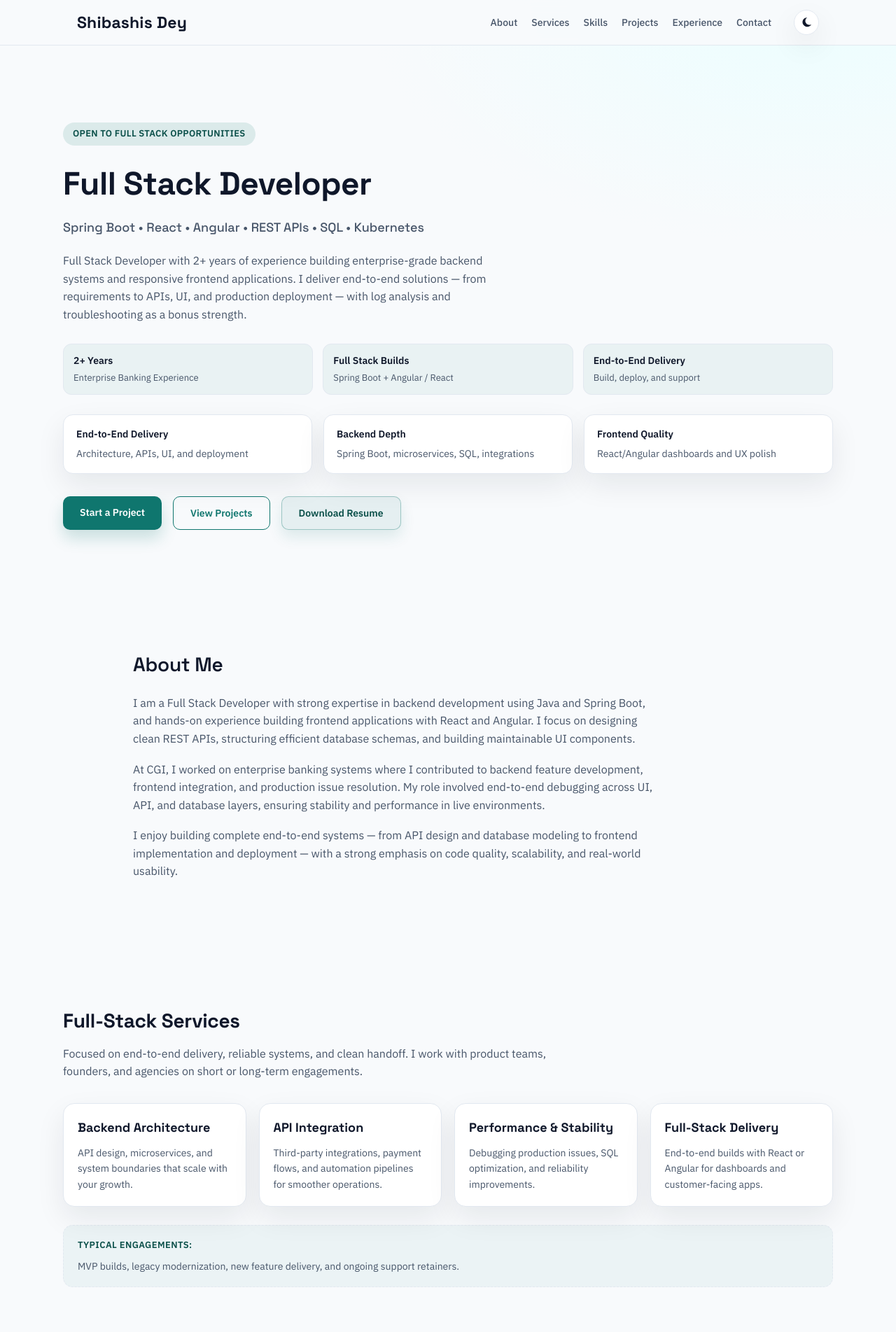
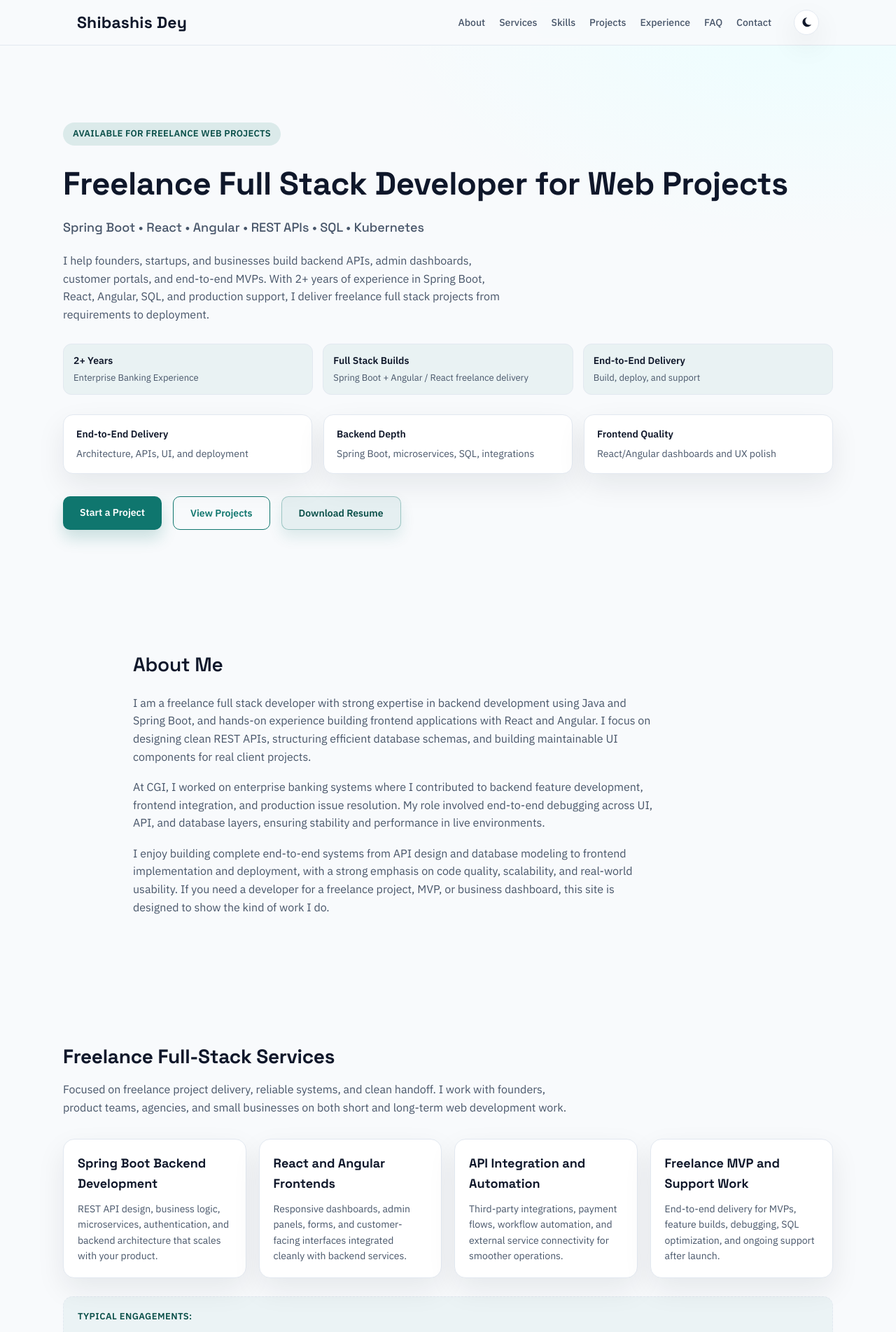
Before and after one commit to shibashisdey/shibashisdey.github.io, a React (Vite) app: page / in a window 1280 px wide. Shown: the top 1903 px of the page at 70% size. Built offline with nearby package versions, Linux system fonts and the light colour scheme.

Commit message:
search index-2

```diff
--- a/index.html
+++ b/index.html
@@ -3,14 +3,14 @@
   <head>
     <meta charset="UTF-8" />
     <meta name="viewport" content="width=device-width, initial-scale=1.0" />
-    <title>Shibashis Dey | Full Stack Developer</title>
+    <title>Freelance Full Stack Developer | Shibashis Dey</title>
     <meta
       name="description"
-      content="Portfolio of Shibashis Dey, a Full Stack Developer building enterprise web applications with Spring Boot, React, Angular, REST APIs, SQL, and Kubernetes."
+      content="Hire Shibashis Dey, a freelance full stack developer for Spring Boot, React, Angular, REST API, SQL, dashboard, MVP, and web application projects."
     />
     <meta
       name="keywords"
-      content="Shibashis Dey, Full Stack Developer, Spring Boot, React, Angular, REST API, SQL, Kubernetes, Java Portfolio"
+      content="freelance full stack developer, hire spring boot developer, react freelancer, angular developer freelance, REST API developer, SQL developer, Shibashis Dey"
     />
     <meta name="author" content="Shibashis Dey" />
     <meta name="robots" content="index, follow" />
@@ -18,10 +18,10 @@
 
     <meta property="og:type" content="website" />
     <meta property="og:site_name" content="Shibashis Dey Portfolio" />
-    <meta property="og:title" content="Shibashis Dey | Full Stack Developer" />
+    <meta property="og:title" content="Freelance Full Stack Developer | Shibashis Dey" />
     <meta
       property="og:description"
-      content="Full Stack Developer with experience in Spring Boot, React, Angular, SQL, and enterprise application delivery."
+      content="Freelance full stack developer available for Spring Boot, React, Angular, REST API, SQL, and end-to-end web application projects."
     />
     <meta property="og:url" content="https://shibashisdey.github.io/" />
     <meta
@@ -30,22 +30,51 @@
     />
 
     <meta name="twitter:card" content="summary_large_image" />
-    <meta name="twitter:title" content="Shibashis Dey | Full Stack Developer" />
+    <meta name="twitter:title" content="Freelance Full Stack Developer | Shibashis Dey" />
     <meta
       name="twitter:description"
-      content="Portfolio of Shibashis Dey featuring full stack work across Spring Boot, React, Angular, REST APIs, SQL, and Kubernetes."
+      content="Hire Shibashis Dey for freelance full stack development, backend APIs, dashboards, MVP builds, and production support."
     />
     <meta
       name="twitter:image"
       content="https://shibashisdey.github.io/og-preview.svg"
     />
 
-    <!-- Add the verification codes generated by Google Search Console and Bing Webmaster Tools here. -->
     <meta
       name="google-site-verification"
       content="DKpNAwezdSuXro451oG2roidbFJuOXWUzBMc8kp-7WI"
     />
     <!-- <meta name="msvalidate.01" content="PASTE_BING_CODE_HERE" /> -->
+    <script type="application/ld+json">
+      {
+        "@context": "https://schema.org",
+        "@type": "Person",
+        "name": "Shibashis Dey",
+        "url": "https://shibashisdey.github.io/",
+        "jobTitle": "Freelance Full Stack Developer",
+        "description": "Freelance full stack developer building Spring Boot, React, Angular, REST API, SQL, and enterprise web application projects.",
+        "address": {
+          "@type": "PostalAddress",
+          "addressLocality": "Bangalore",
+          "addressCountry": "India"
+        },
+        "email": "mailto:workshibashisdemo@gmail.com",
+        "knowsAbout": [
+          "Spring Boot",
+          "React",
+          "Angular",
+          "REST APIs",
+          "SQL",
+          "Java",
+          "Kubernetes",
+          "Full Stack Development"
+        ],
+        "sameAs": [
+          "https://github.com/shibashisdey",
+          "https://linkedin.com/in/shibashis-dey-151876213"
+        ]
+      }
+    </script>
   </head>
   <body>
     <div id="root"></div>
--- a/src/App.jsx
+++ b/src/App.jsx
@@ -6,8 +6,10 @@ import Services from "./components/Services";
 import Skills from "./components/Skills";
 import Projects from "./components/Projects";
 import Experience from "./components/Experience";
+import FAQ from "./components/FAQ";
 import Contact from "./components/Contact";
 import Footer from "./components/Footer";
+
 function App() {
   return (
     <>
@@ -18,9 +20,9 @@ function App() {
       <Skills />
       <Projects />
       <Experience />
+      <FAQ />
       <Contact />
       <Footer />
-
     </>
   );
 }
--- a/src/components/About.jsx
+++ b/src/components/About.jsx
@@ -8,23 +8,28 @@ const About = () => {
         <h2>About Me</h2>
 
         <p>
-          I am a Full Stack Developer with strong expertise in backend development
-          using Java and Spring Boot, and hands-on experience building frontend
-          applications with React and Angular. I focus on designing clean REST APIs,
-          structuring efficient database schemas, and building maintainable UI components.
+          I am a freelance full stack developer with strong expertise in backend
+          development using Java and Spring Boot, and hands-on experience
+          building frontend applications with React and Angular. I focus on
+          designing clean REST APIs, structuring efficient database schemas, and
+          building maintainable UI components for real client projects.
         </p>
 
         <p>
           At CGI, I worked on enterprise banking systems where I contributed to
-          backend feature development, frontend integration, and production issue
-          resolution. My role involved end-to-end debugging across UI, API, and
-          database layers, ensuring stability and performance in live environments.
+          backend feature development, frontend integration, and production
+          issue resolution. My role involved end-to-end debugging across UI,
+          API, and database layers, ensuring stability and performance in live
+          environments.
         </p>
 
         <p>
-          I enjoy building complete end-to-end systems — from API design and database
-          modeling to frontend implementation and deployment — with a strong emphasis
-          on code quality, scalability, and real-world usability.
+          I enjoy building complete end-to-end systems from API design and
+          database modeling to frontend implementation and deployment, with a
+          strong emphasis on code quality, scalability, and real-world
+          usability. If you need a developer for a freelance project, MVP, or
+          business dashboard, this site is designed to show the kind of work I
+          do.
         </p>
       </div>
     </section>
--- /dev/null
+++ b/src/components/FAQ.css
@@ -0,0 +1,53 @@
+.faq {
+  padding: 100px 0;
+}
+
+.faq-container {
+  width: min(1100px, calc(100% - 48px));
+  margin: 0 auto;
+}
+
+.faq-header {
+  max-width: 720px;
+  margin-bottom: 32px;
+}
+
+.faq-header h2 {
+  margin-bottom: 12px;
+}
+
+.faq-list {
+  display: grid;
+  gap: 18px;
+}
+
+.faq-item {
+  padding: 24px;
+  border-radius: 20px;
+  border: 1px solid rgba(128, 128, 128, 0.18);
+  background: rgba(255, 255, 255, 0.55);
+  backdrop-filter: blur(14px);
+}
+
+.faq-item h3 {
+  margin-bottom: 10px;
+}
+
+[data-theme="dark"] .faq-item {
+  background: rgba(15, 23, 42, 0.72);
+  border-color: rgba(148, 163, 184, 0.18);
+}
+
+@media (max-width: 640px) {
+  .faq {
+    padding: 76px 0;
+  }
+
+  .faq-container {
+    width: min(100% - 28px, 1100px);
+  }
+
+  .faq-item {
+    padding: 20px;
+  }
+}
--- /dev/null
+++ b/src/components/FAQ.jsx
@@ -0,0 +1,49 @@
+import React from "react";
+import "./FAQ.css";
+
+const FAQ = () => {
+  return (
+    <section id="faq" className="faq">
+      <div className="faq-container">
+        <div className="faq-header">
+          <h2>Freelance Project FAQ</h2>
+          <p>
+            Common questions from clients looking to hire a freelance full
+            stack developer for product, API, dashboard, or support work.
+          </p>
+        </div>
+
+        <div className="faq-list">
+          <article className="faq-item">
+            <h3>What freelance projects do you take on?</h3>
+            <p>
+              I work on business web applications, admin dashboards, MVPs,
+              booking systems, REST APIs, frontend integrations, and feature
+              delivery for existing products.
+            </p>
+          </article>
+
+          <article className="faq-item">
+            <h3>What technology stack do you use?</h3>
+            <p>
+              My strongest stack is Java, Spring Boot, React, Angular, SQL, and
+              API integration work. I also support deployment and production
+              debugging when needed.
+            </p>
+          </article>
+
+          <article className="faq-item">
+            <h3>Do you work remotely with clients?</h3>
+            <p>
+              Yes. I am available for remote freelance projects and can work
+              with startups, agencies, and businesses across different time
+              zones depending on scope.
+            </p>
+          </article>
+        </div>
+      </div>
+    </section>
+  );
+};
+
+export default FAQ;
--- a/src/components/Hero.jsx
+++ b/src/components/Hero.jsx
@@ -5,18 +5,18 @@ const Hero = () => {
   return (
     <section className="hero">
       <div className="hero-container">
-        <div className="hero-eyebrow">Open to Full Stack Opportunities</div>
+        <div className="hero-eyebrow">Available for Freelance Web Projects</div>
 
-        <h1>Full Stack Developer</h1>
+        <h1>Freelance Full Stack Developer for Web Projects</h1>
 
         <h2>Spring Boot • React • Angular • REST APIs • SQL • Kubernetes</h2>
 
         <p>
-          Full Stack Developer with 2+ years of experience building
-          enterprise-grade backend systems and responsive frontend applications.
-          I deliver end-to-end solutions — from requirements to APIs, UI, and
-          production deployment — with log analysis and troubleshooting as a
-          bonus strength.
+          I help founders, startups, and businesses build backend APIs, admin
+          dashboards, customer portals, and end-to-end MVPs. With 2+ years of
+          experience in Spring Boot, React, Angular, SQL, and production
+          support, I deliver freelance full stack projects from requirements to
+          deployment.
         </p>
 
         <div className="hero-stats">
@@ -26,7 +26,7 @@ const Hero = () => {
           </div>
           <div>
             <strong>Full Stack Builds</strong>
-            <span>Spring Boot + Angular / React</span>
+            <span>Spring Boot + Angular / React freelance delivery</span>
           </div>
           <div>
             <strong>End-to-End Delivery</strong>
--- a/src/components/Navbar.jsx
+++ b/src/components/Navbar.jsx
@@ -67,6 +67,9 @@ const Navbar = () => {
             <a href="#experience" onClick={handleClose}>Experience</a>
           </li>
           <li>
+            <a href="#faq" onClick={handleClose}>FAQ</a>
+          </li>
+          <li>
             <a href="#contact" onClick={handleClose}>Contact</a>
           </li>
         </ul>
@@ -77,7 +80,7 @@ const Navbar = () => {
             type="button"
             onClick={handleThemeToggle}
             aria-label={theme === "dark" ? "Switch to light mode" : "Switch to dark mode"}
-            >
+          >
             <span className="visually-hidden">
               {theme === "dark" ? "Light mode" : "Dark mode"}
             </span>
--- a/src/components/Services.jsx
+++ b/src/components/Services.jsx
@@ -6,41 +6,41 @@ const Services = () => {
     <section id="services" className="services">
       <div className="services-container">
         <div className="services-header">
-          <h2>Full-Stack Services</h2>
+          <h2>Freelance Full-Stack Services</h2>
           <p>
-            Focused on end-to-end delivery, reliable systems, and clean handoff.
-            I work with product teams, founders, and agencies on short or
-            long-term engagements.
+            Focused on freelance project delivery, reliable systems, and clean
+            handoff. I work with founders, product teams, agencies, and small
+            businesses on both short and long-term web development work.
           </p>
         </div>
 
         <div className="services-grid">
           <div className="service-card">
-            <h3>Backend Architecture</h3>
+            <h3>Spring Boot Backend Development</h3>
             <p>
-              API design, microservices, and system boundaries that scale with
-              your growth.
+              REST API design, business logic, microservices, authentication,
+              and backend architecture that scales with your product.
             </p>
           </div>
           <div className="service-card">
-            <h3>API Integration</h3>
+            <h3>React and Angular Frontends</h3>
             <p>
-              Third-party integrations, payment flows, and automation pipelines
-              for smoother operations.
+              Responsive dashboards, admin panels, forms, and customer-facing
+              interfaces integrated cleanly with backend services.
             </p>
           </div>
           <div className="service-card">
-            <h3>Performance & Stability</h3>
+            <h3>API Integration and Automation</h3>
             <p>
-              Debugging production issues, SQL optimization, and reliability
-              improvements.
+              Third-party integrations, payment flows, workflow automation, and
+              external service connectivity for smoother operations.
             </p>
           </div>
           <div className="service-card">
-            <h3>Full-Stack Delivery</h3>
+            <h3>Freelance MVP and Support Work</h3>
             <p>
-              End-to-end builds with React or Angular for dashboards and
-              customer-facing apps.
+              End-to-end delivery for MVPs, feature builds, debugging, SQL
+              optimization, and ongoing support after launch.
             </p>
           </div>
         </div>
@@ -48,8 +48,8 @@ const Services = () => {
         <div className="services-cta">
           <span>Typical engagements:</span>
           <p>
-            MVP builds, legacy modernization, new feature delivery, and
-            ongoing support retainers.
+            MVP builds, internal tools, booking systems, dashboards, backend
+            API work, legacy modernization, and ongoing freelance support.
           </p>
         </div>
       </div>
```
Also changed, not shown: src/components/Contact.jsx (+7 -21 lines), src/components/Projects.jsx (+24 -28 lines), 5 other files (tests, documents, lock files or other folders).
